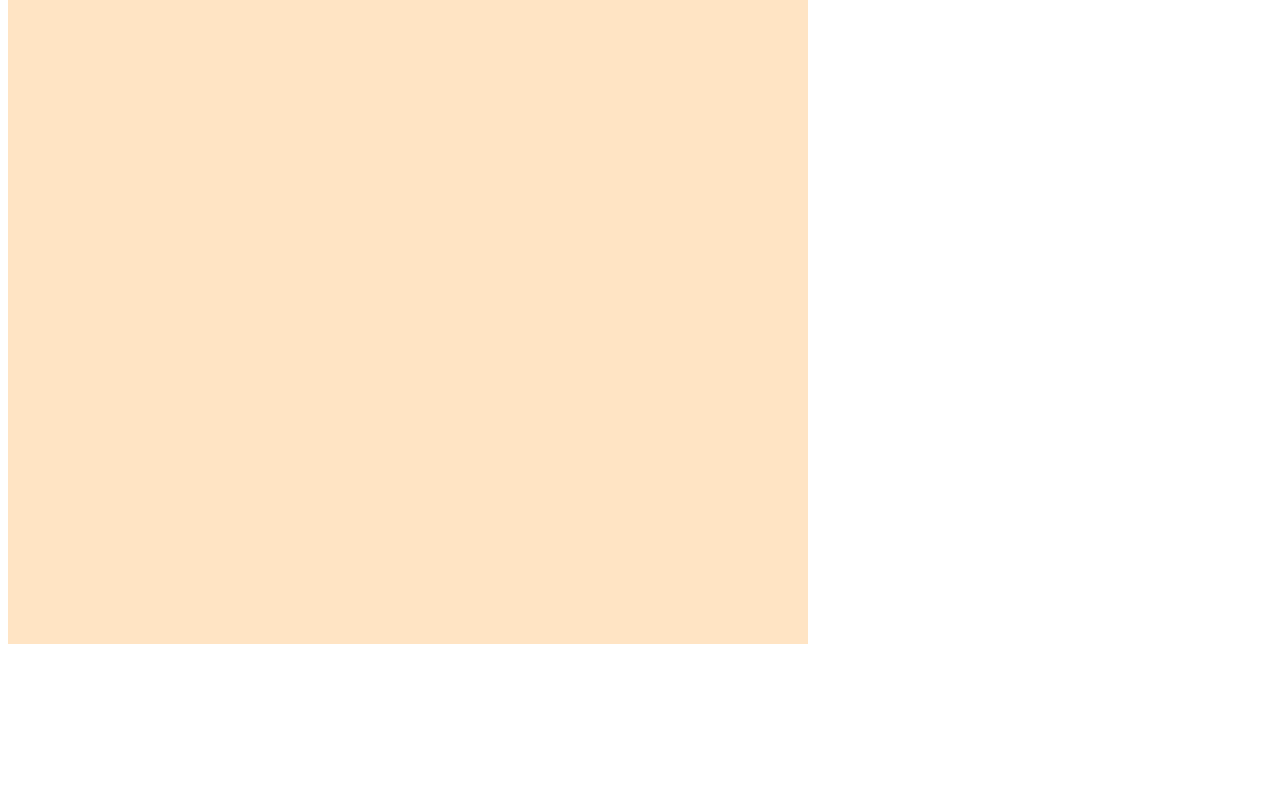
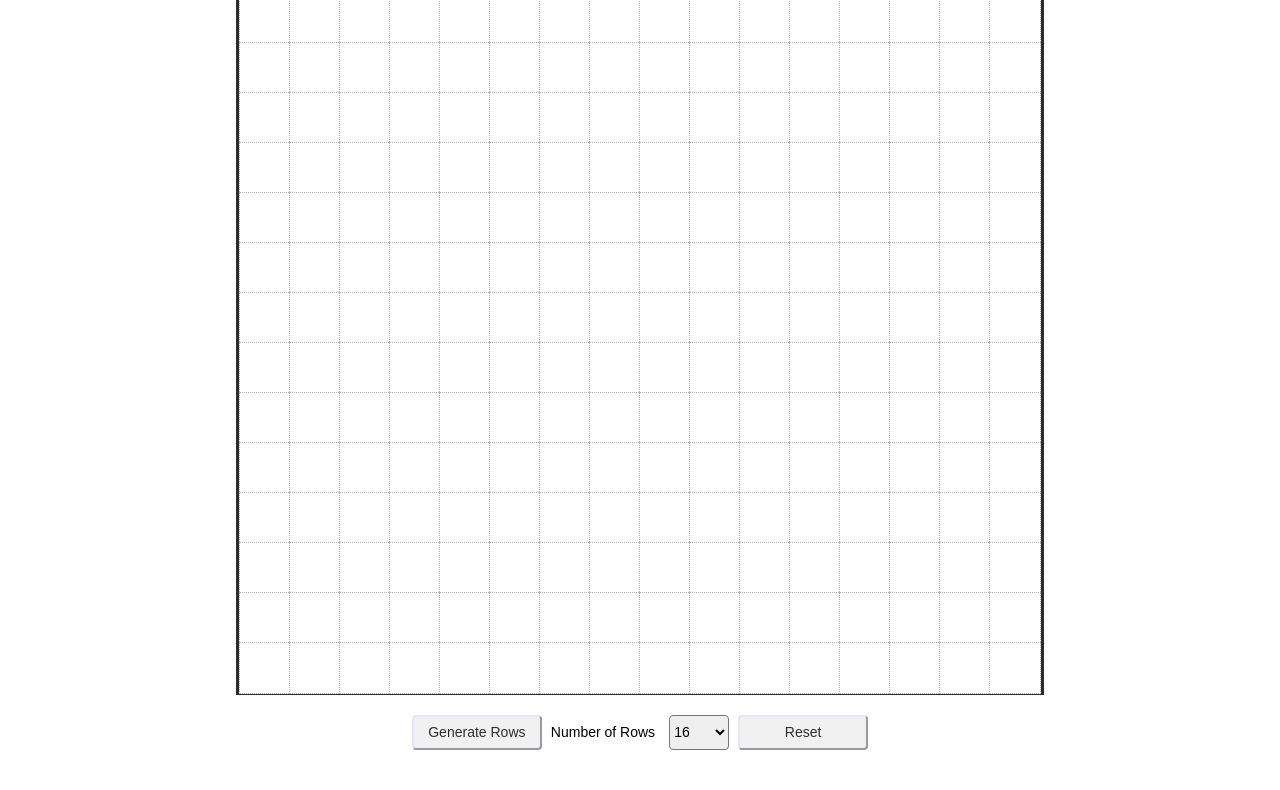
Before and after one commit to AntwuanDixon/EtchASketch, a plain HTML site: page index.html in a window 1280 px wide. Shown: the part 191-981 px from the top of the page. Before the commit the page ends 843 px from the top, so only its background shows below. Drawn offline with Linux system fonts and the light colour scheme.

Commit message:
fix borders, align elements, beautify with CSS

```diff
--- a/index.html
+++ b/index.html
@@ -1,20 +1,22 @@
 <!DOCTYPE html>
 <head>
+<title>Etch-A-Sketch</title>
 <link rel="stylesheet" href="style.css">
 </head>
 <body>
-    <div class="gridsquare"></div>
+<main>
+    <h1>Etch-A-Sketch</h1>
+    <div id="container"></div>
+    <section id="options">
         <button id="genBtn">Generate Rows</button>
-<label for="numRows">Number of Rows</label>
+        <label for="numRows" id="numRowsLabel">Number of Rows</label>
         <select name="numRows" id="numRows">
             <option value="16">16</option>
             <option value="32">32</option>
             <option value="64">64</option>
-    <option value="128">128</option>
         </select>
         <button id="reset">Reset</button>
-<div id="container">
-
-</div>
+    </section>
+</main>
 <script src="main.js"></script>
 </body>
--- a/main.js
+++ b/main.js
@@ -1,7 +1,7 @@
 const genBtn = document.querySelector('#genBtn');
 const resetBtn = document.getElementById('reset');
 const numRows = document.getElementById('numRows');
-
+genDivs();
 genBtn.addEventListener("click", genDivs);
 resetBtn.addEventListener("click", resetGrid);
 
@@ -22,12 +22,16 @@ function genDivs () {
             row.appendChild(cell);
         }
     }
-    /*
+    setCellWidth();
+    container.addEventListener('mouseover', fillCell);
+}
+
+function setCellWidth () {
+    const allRows = document.getElementsByClassName("row");
     let cellWidth = (100 / numRows.value);
-    row.style.width = cellWidth + "%";
-    console.log(row.style.width);
-    */
-    container.addEventListener('mouseover', fillCell);
+    for (let i = 0; i < allRows.length; i++) {
+        allRows[i].style.width = cellWidth + "%"
+    }
 }
 
 function fillCell (e) {
--- a/style.css
+++ b/style.css
@@ -1,47 +1,70 @@
+h1 {
+    display: block;
+    text-align: center;
+}
+
+#options {
+    width: fit-content;
+    margin-left: auto;
+    margin-right: auto;
+    margin-top: 20px;
+    margin-bottom: 20px;
+    justify-content: space-between;
+}
+
+button {
+    text-align: center;
+    border-color: lavender;
+    margin: 0px 5px 20px 5px;
+    height: 35px;
+    width: 130px;
+    font-family: arial, sans-serif;
+    font-size: 14px;
+    color: #2a2c2e;
+    border-radius: 4px;
+    background-color: rgb(241, 241, 241);
+}
+
 div.row {
     display: grid;
-    width: 6.25%;
-    padding-bottom: 2%;
-    margin-bottom: 2%;
+    width: 3.125%;
+    height: 100%;
 }
 
 div.gridsquare {
     position: relative;
     background-color: white;
-    border-style: solid;
-    border-color: black;
-    border: 1px, 1px, 1px, 1px;
+    border-style: dotted;
+    border-width: .005em;
+    border-color: #b3b3b3;
     width: 100%;
     height: 100%;
-    /*
-    margin: 0px;
-    width: 100%;
-    height: 100%;
-    */
 }
 
-div.gridsquare:hover {
-    background-color: blueviolet;
+#numRows {
+    width: 60px;
+    height: 35px;
+    border-radius: 4px;
+    font-family: arial, sans-serif;
+    font-size: 14px;
 }
 
-input {
-    color: bisque;
-    background-color: cadetblue;
+#numRowsLabel {
+    font-family: arial, sans-serif;
+    font-size: 14px;
+    padding-right: 10px;
 }
 
 div#container {
     display: flex;
     flex-wrap: wrap;
-    justify-content: space-between;
     max-width: 800px;
     height: 800px;
-    /*
-    display: grid;
-    grid-template-columns: repeat(auto-fill, minmax(60px, 1fr));
-    grid-template-rows: repeat(auto-fill, minmax(60px, 1fr));
-    height: 800px;
-    column-gap: 2px;
-    row-gap: 2px;
-    */
-    background-color:bisque;
+    margin-left: auto;
+    margin-right: auto;
+    padding-right: 2px;
+    margin-top: 20px;
+    border: solid;
+    border-width: .2em;
+    border-color: #2a2c2e;
 }
```
Lines whose indentation alone changed are shown as unchanged.
